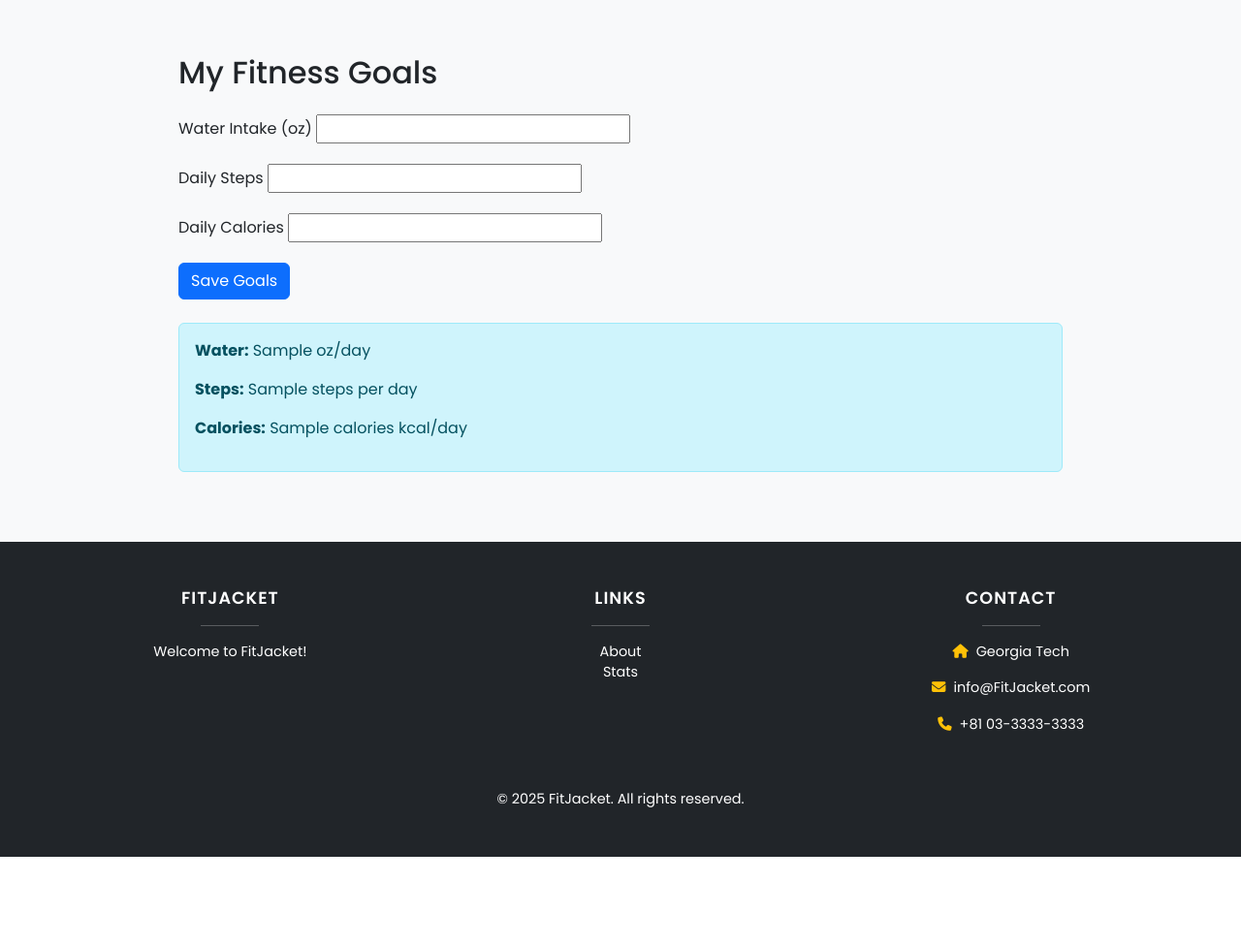
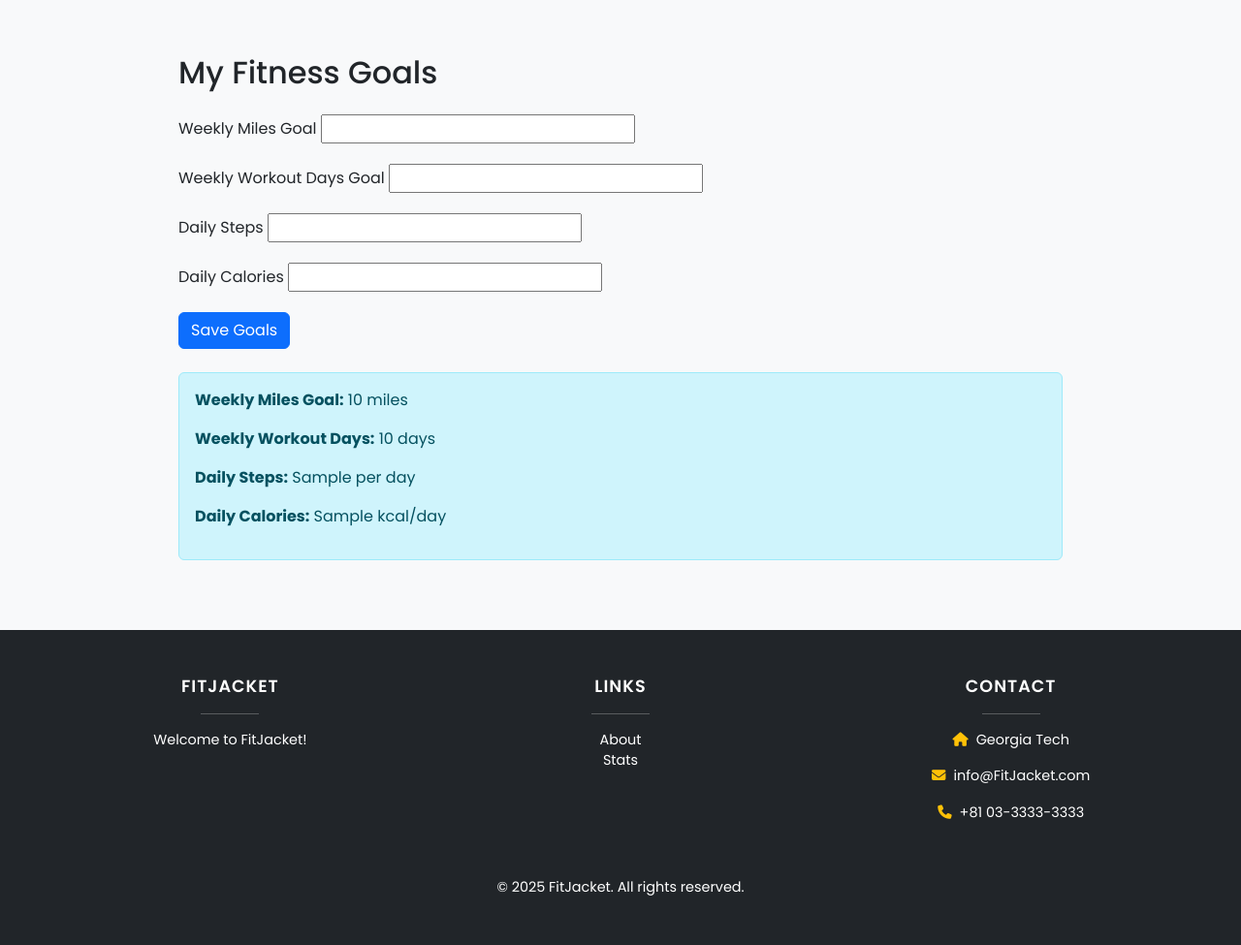
Before and after one commit to thomasg13/FitJacket, a Django app: template templates/goals/goals_home.html in a window 1280 px wide. Shown: the part 100-1075 px from the top of the page at 97% size. Before the commit the page ends 984 px from the top, so only its background shows below. Run offline with Django 3.2, Linux system fonts and the light colour scheme; the template is opened without the code that fills it: most values are stand-ins (such as "Sample title", 1, 10 or a date in 2020); form fields are guessed from the names that the template uses; some libraries are stand-ins or nearby versions.

Commit message:
update goals

```diff
--- a/templates/goals/goals_home.html
+++ b/templates/goals/goals_home.html
@@ -7,24 +7,29 @@
   <form method="POST" class="mb-4">
     {% csrf_token %}
     <div class="mb-3">
-      <label for="id_water_intake" class="form-label">Water Intake (oz)</label>
-      {{ form.water_intake }}
+      <label for="id_weekly_miles_goal" class="form-label">Weekly Miles Goal</label>
+      {{ form.weekly_miles_goal }}
     </div>
     <div class="mb-3">
-      <label for="id_steps" class="form-label">Daily Steps</label>
-      {{ form.steps }}
+      <label for="id_weekly_workout_days_goal" class="form-label">Weekly Workout Days Goal</label>
+      {{ form.weekly_workout_days_goal }}
     </div>
     <div class="mb-3">
-      <label for="id_calories" class="form-label">Daily Calories</label>
-      {{ form.calories }}
+      <label for="id_daily_steps" class="form-label">Daily Steps</label>
+      {{ form.daily_steps }}
+    </div>
+    <div class="mb-3">
+      <label for="id_daily_calories" class="form-label">Daily Calories</label>
+      {{ form.daily_calories }}
     </div>
     <button type="submit" class="btn btn-primary">Save Goals</button>
   </form>
 
   <div class="alert alert-info">
-    <p><strong>Water:</strong> {{ goal.water_intake }} oz/day</p>
-    <p><strong>Steps:</strong> {{ goal.steps }} per day</p>
-    <p><strong>Calories:</strong> {{ goal.calories }} kcal/day</p>
+    <p><strong>Weekly Miles Goal:</strong> {{ goal.weekly_miles_goal }} miles</p>
+    <p><strong>Weekly Workout Days:</strong> {{ goal.weekly_workout_days_goal }} days</p>
+    <p><strong>Daily Steps:</strong> {{ goal.daily_steps }} per day</p>
+    <p><strong>Daily Calories:</strong> {{ goal.daily_calories }} kcal/day</p>
   </div>
 </div>
 {% endblock %}
```
Also changed, not shown: goals/forms.py (+5 -4 lines), goals/models.py (+4 -6 lines), goals/migrations/0003_rename_calories_fitnessgoal_daily_calories_and_more.py (added).
